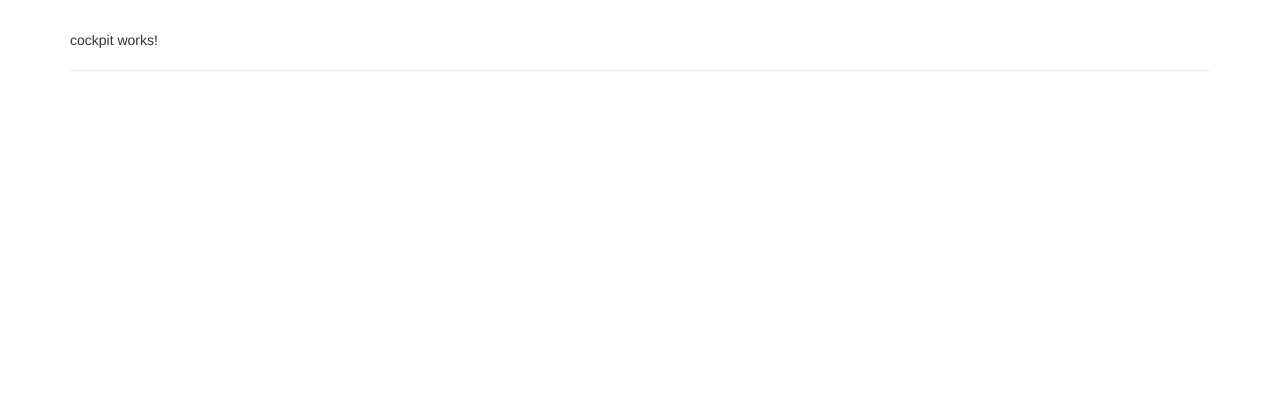
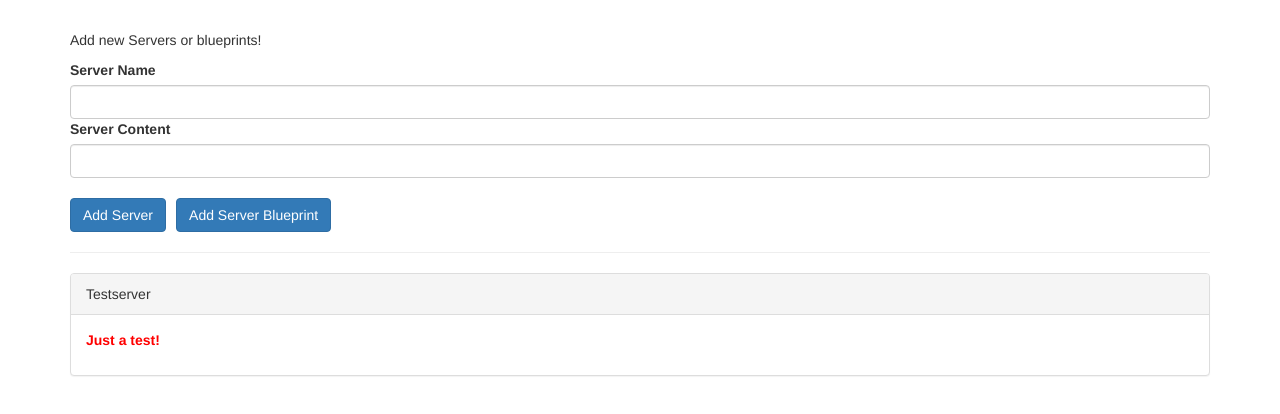
Before and after one commit to ng1v4n85/cpm-databinding, an Angular app: page / in a window 1280 px wide. Shown: the top 414 px of the page. Built offline with nearby package versions, Linux system fonts and the light colour scheme.

Commit message:
Binding to Custom Properties

```diff
--- a/src/app/app.component.html
+++ b/src/app/app.component.html
@@ -3,7 +3,9 @@
   <hr />
   <div class="row">
     <div class="col-xs-12">
-      <app-server-element *ngFor="let serverElement of serverElements"></app-server-element>
+      <app-server-element
+      *ngFor="let serverElement of serverElements"
+      [element]="serverElement"></app-server-element>
     </div>
   </div>
 </div>
--- a/src/app/app.component.ts
+++ b/src/app/app.component.ts
@@ -6,23 +6,6 @@ import { Component } from '@angular/core';
   styleUrls: ['./app.component.css']
 })
 export class AppComponent {
-  serverElements = [];
-  newServerName = '';
-  newServerContent = '';
+  serverElements = [{type: 'server', name: 'Testserver', content: 'Just a test!'}];
 
-  onAddServer() {
-    this.serverElements.push({
-      type: 'server',
-      name: this.newServerName,
-      content: this.newServerContent
-    });
-  }
-
-  onAddBlueprint() {
-    this.serverElements.push({
-      type: 'blueprint',
-      name: this.newServerName,
-      content: this.newServerContent
-    });
-  }
 }
--- a/src/app/cockpit/cockpit.component.css
+++ b/src/app/cockpit/cockpit.component.css
@@ -0,0 +1,3 @@
+button {
+    margin-right: 10px;
+  }
--- a/src/app/cockpit/cockpit.component.html
+++ b/src/app/cockpit/cockpit.component.html
@@ -1 +1,16 @@
-<p>cockpit works!</p>
+<div class="row">
+    <div class="col-xs-12">
+      <p>Add new Servers or blueprints!</p>
+      <label>Server Name</label>
+      <input type="text" class="form-control" [(ngModel)]="newServerName">
+      <label>Server Content</label>
+      <input type="text" class="form-control" [(ngModel)]="newServerContent">
+      <br>
+      <button
+        class="btn btn-primary"
+        (click)="onAddServer()">Add Server</button>
+      <button
+        class="btn btn-primary"
+        (click)="onAddBlueprint()">Add Server Blueprint</button>
+    </div>
+  </div>
--- a/src/app/cockpit/cockpit.component.ts
+++ b/src/app/cockpit/cockpit.component.ts
@@ -6,5 +6,22 @@ import { Component } from '@angular/core';
   styleUrls: ['./cockpit.component.css']
 })
 export class CockpitComponent {
+  newServerName = '';
+  newServerContent = '';
 
+  onAddServer() {
+    // this.serverElements.push({
+    //   type: 'server',
+    //   name: this.newServerName,
+    //   content: this.newServerContent
+    // });
+  }
+
+  onAddBlueprint() {
+    // this.serverElements.push({
+    //   type: 'blueprint',
+    //   name: this.newServerName,
+    //   content: this.newServerContent
+    // });
+  }
 }
--- a/src/app/server-element/server-element.component.html
+++ b/src/app/server-element/server-element.component.html
@@ -1 +1,11 @@
-<p>server-element works!</p>
+<div class="panel panel-default">
+  <div class="panel-heading">{{ element.name }}</div>
+  <div class="panel-body">
+    <p>
+      <strong *ngIf="element.type === 'server'" style="color: red">{{
+        element.content
+      }}</strong>
+      <em *ngIf="element.type === 'blueprint'">{{ element.content }}</em>
+    </p>
+  </div>
+</div>
--- a/src/app/server-element/server-element.component.ts
+++ b/src/app/server-element/server-element.component.ts
@@ -1,4 +1,4 @@
-import { Component } from '@angular/core';
+import { Component, Input } from '@angular/core';
 
 @Component({
   selector: 'app-server-element',
@@ -6,5 +6,5 @@ import { Component } from '@angular/core';
   styleUrls: ['./server-element.component.css']
 })
 export class ServerElementComponent {
-
+  @Input() element: {type: string, name: string, content: string};
 }
```
